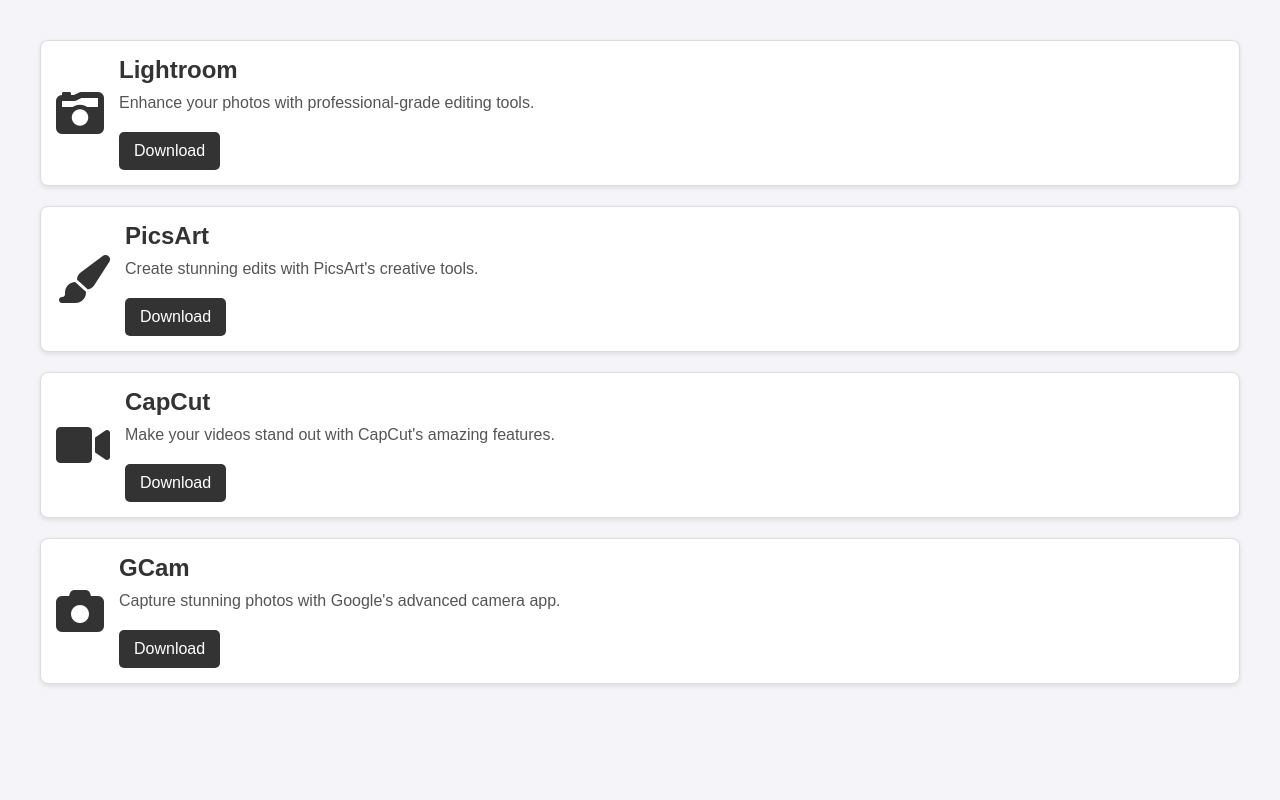
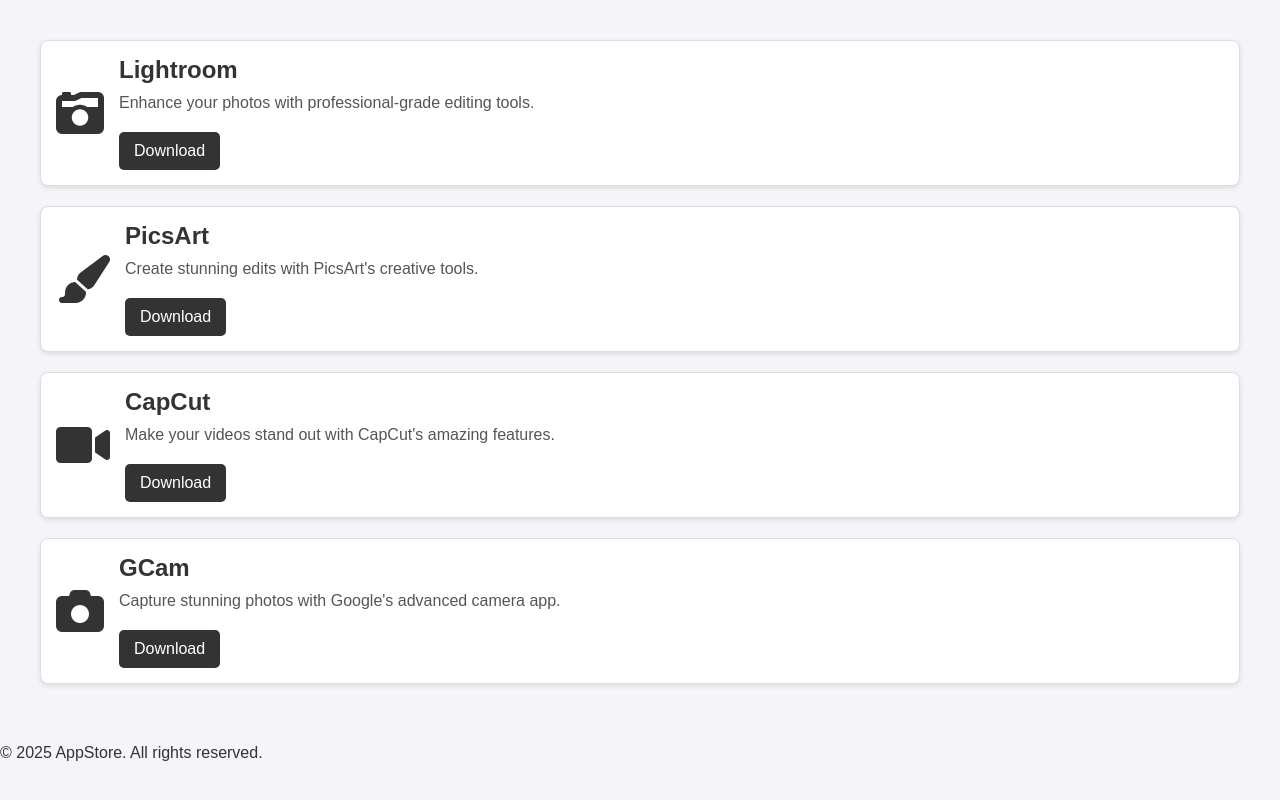
Before and after one commit to husainshawkat/App-Sharing-Platform-, a plain HTML site: page index.html in a window 1280 px wide. Drawn offline with Linux system fonts and the light colour scheme.

Commit message:
Update index.html

```diff
--- a/index.html
+++ b/index.html
@@ -121,5 +121,9 @@
       </div>
     </div>
   </div>
+    <!-- Copyright Section -->
+  <footer class="footer">
+    <p>© 2025 AppStore. All rights reserved.</p>
+  </footer>
 </body>
 </html>
```
